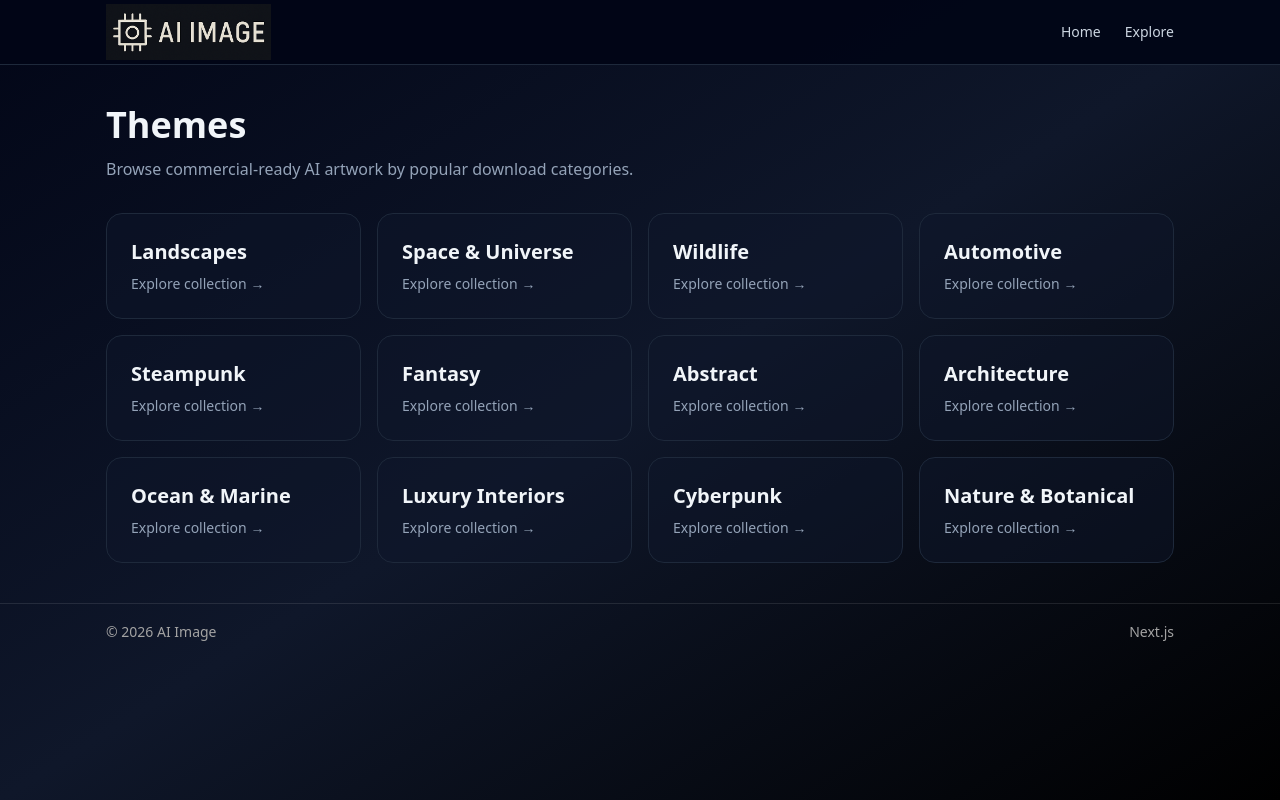
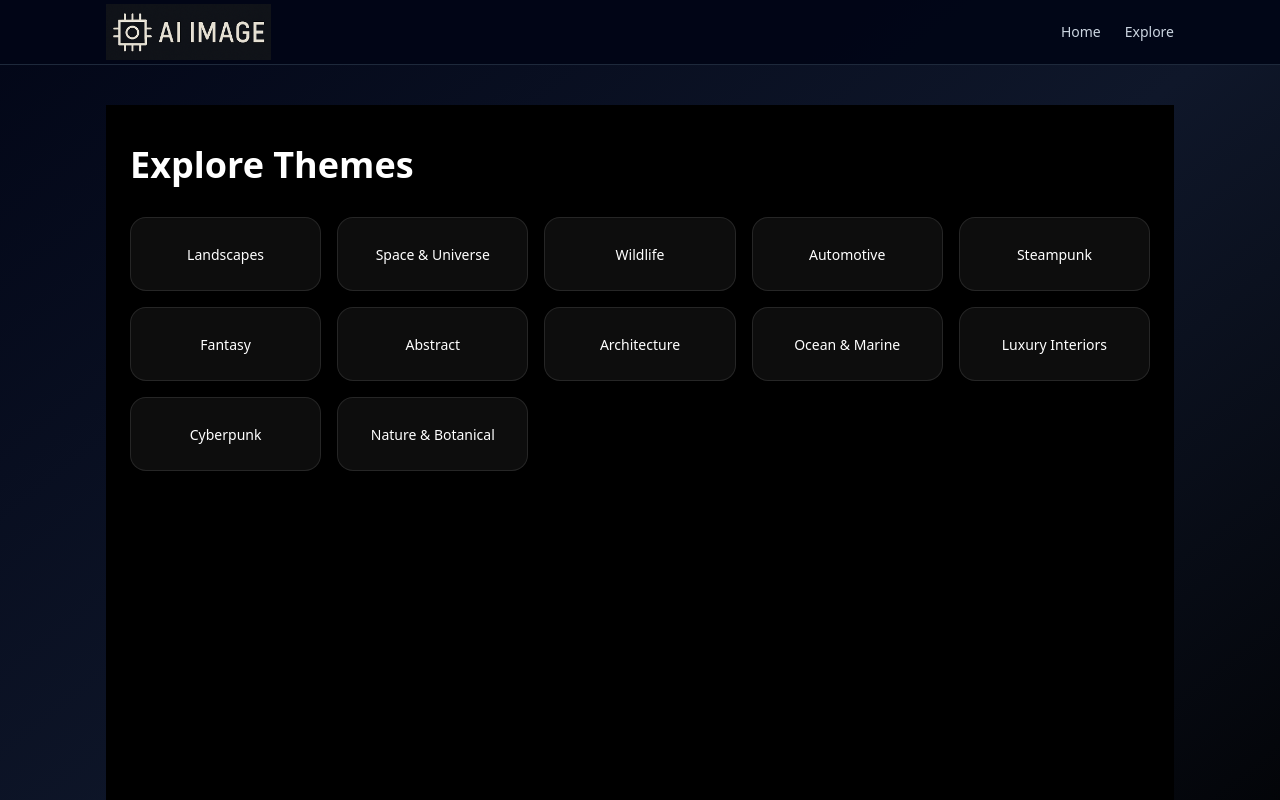
Before and after one commit to juruandewitt/ai-image, a Next.js app: page /explore/themes in a window 1280 px wide. Shown: the top 800 px of the page. Built offline with nearby package versions, Linux system fonts and the light colour scheme.

Commit message:
Update page.tsx

```diff
--- a/app/explore/themes/page.tsx
+++ b/app/explore/themes/page.tsx
@@ -1,41 +1,39 @@
+export const dynamic = 'force-dynamic'
+
 import Link from 'next/link'
 
 const THEMES = [
-  { name: 'Landscapes', slug: 'landscapes' },
-  { name: 'Space & Universe', slug: 'space-universe' },
-  { name: 'Wildlife', slug: 'wildlife' },
-  { name: 'Automotive', slug: 'automotive' },
-  { name: 'Steampunk', slug: 'steampunk' },
-  { name: 'Fantasy', slug: 'fantasy' },
-  { name: 'Abstract', slug: 'abstract' },
-  { name: 'Architecture', slug: 'architecture' },
-  { name: 'Ocean & Marine', slug: 'ocean-marine' },
-  { name: 'Luxury Interiors', slug: 'luxury-interiors' },
-  { name: 'Cyberpunk', slug: 'cyberpunk' },
-  { name: 'Nature & Botanical', slug: 'nature-botanical' },
+  { slug: 'landscapes', title: 'Landscapes' },
+  { slug: 'space-universe', title: 'Space & Universe' },
+  { slug: 'wildlife', title: 'Wildlife' },
+  { slug: 'automotive', title: 'Automotive' },
+  { slug: 'steampunk', title: 'Steampunk' },
+  { slug: 'fantasy', title: 'Fantasy' },
+  { slug: 'abstract', title: 'Abstract' },
+  { slug: 'architecture', title: 'Architecture' },
+  { slug: 'ocean-marine', title: 'Ocean & Marine' },
+  { slug: 'luxury-interior', title: 'Luxury Interiors' }, // ✅ FIXED
+  { slug: 'cyberpunk', title: 'Cyberpunk' },
+  { slug: 'nature-botanical', title: 'Nature & Botanical' },
 ]
 
 export default function ThemesPage() {
   return (
-    <main className="space-y-8">
-      <div>
-        <h1 className="text-4xl font-semibold">Themes</h1>
-        <p className="mt-3 text-slate-400">
-          Browse commercial-ready AI artwork by popular download categories.
-        </p>
-      </div>
+    <main className="min-h-screen bg-black px-6 py-10 text-white">
+      <div className="mx-auto max-w-7xl">
+        <h1 className="mb-8 text-4xl font-semibold">Explore Themes</h1>
 
-      <div className="grid gap-4 sm:grid-cols-2 lg:grid-cols-3 xl:grid-cols-4">
+        <div className="grid grid-cols-2 gap-4 sm:grid-cols-3 md:grid-cols-4 lg:grid-cols-5">
           {THEMES.map((theme) => (
             <Link
               key={theme.slug}
               href={`/explore/themes/${theme.slug}`}
-            className="rounded-2xl border border-slate-800 bg-slate-900/50 p-6 transition hover:border-amber-400"
+              className="rounded-2xl border border-white/10 bg-white/5 p-6 text-center transition hover:border-white/30 hover:bg-white/10"
             >
-            <div className="text-xl font-semibold">{theme.name}</div>
-            <div className="mt-2 text-sm text-slate-400">Explore collection →</div>
+              <span className="text-sm font-medium">{theme.title}</span>
             </Link>
           ))}
+        </div>
       </div>
     </main>
   )
```
Lines whose indentation alone changed are shown as unchanged.
